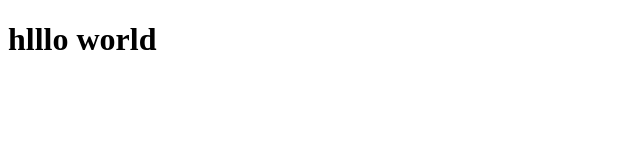
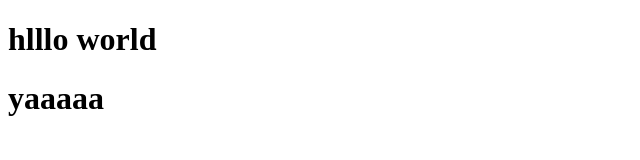
Before and after one commit to Rayaramadhan/double, a plain HTML site: page index.html in a window 1280 px wide. Shown: the whole page, without its empty margins (0-640 px from the left). Drawn offline with Linux system fonts and the light colour scheme.

Commit message:
Update index.html

```diff
--- a/index.html
+++ b/index.html
@@ -8,5 +8,7 @@
   </head>
   <body>
     <h1>hlllo world</h1>
+    <h1>yaaaaa</h1>
+
   </body>
 </html>
```
